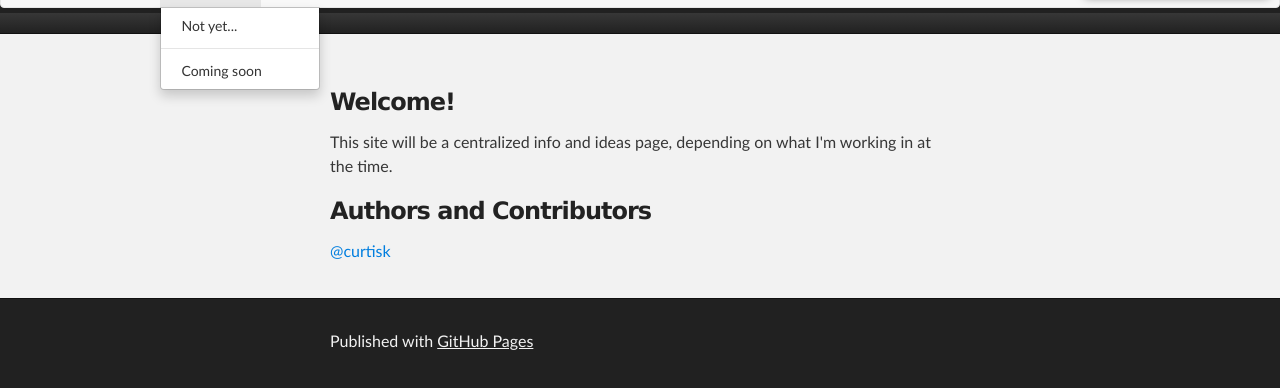
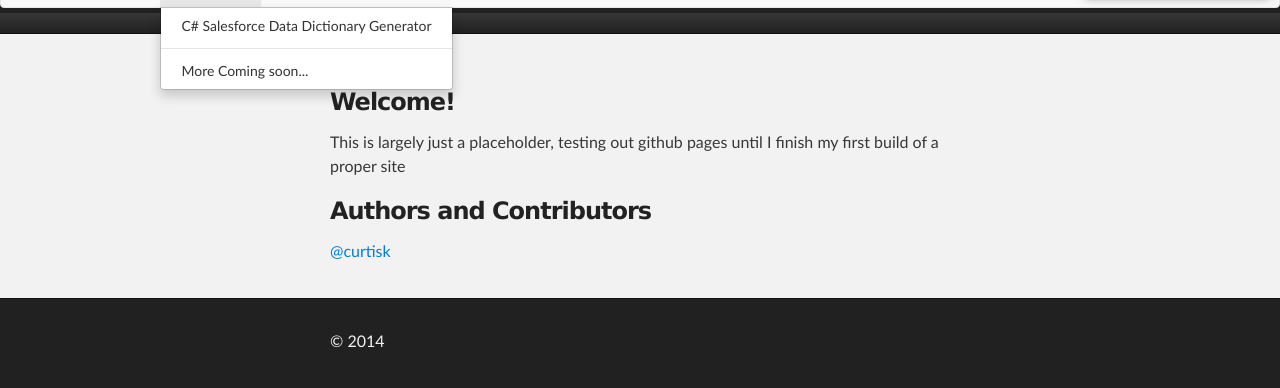
Before and after one commit to curtisk/curtisk.github.io, a plain HTML site: page index.html in a window 1280 px wide. Both pictures are taken after a click on the link "Projects". Shown: the part 44-432 px from the top of the page. Drawn offline with Linux system fonts and the light colour scheme.

Commit message:
Small changes to index and README
Just added link to recently uploaded utility app, changed up verbiage
since this is still just placeholder page, hopefully proper page will be
up shortly

```diff
--- a/index.html
+++ b/index.html
@@ -42,9 +42,9 @@
       <li class="dropdown">
         <a href="#" class="dropdown-toggle" data-toggle="dropdown">Projects <b class="caret"></b></a>
         <ul class="dropdown-menu">
-          <li><a href="#">Not yet...</a></li>
+          <li><a href="https://github.com/curtisk/SalesforceDataDictionaryUtil">C# Salesforce Data Dictionary Generator</a></li>
           <li class="divider"></li>
-          <li><a href="#">Coming soon</a></li>
+          <li><a href="#">More Coming soon...</a></li>
         </ul>
       </li>
     </ul>
@@ -66,8 +66,7 @@
     <div id="main_content_wrap" class="outer">
       <section id="main_content" class="inner">
         <h3>Welcome!</h3>
-
-<p>This site will be a centralized info and ideas page, depending on what I'm working in at the time.</p>
+<p>This is largely just a placeholder, testing out github pages until I finish my first build of a proper site</p>
 
 <h3>
 <a name="authors-and-contributors" class="anchor" href="#authors-and-contributors"><span class="octicon octicon-link"></span></a>Authors and Contributors</h3>
@@ -81,7 +80,7 @@
     <!-- FOOTER  -->
     <div id="footer_wrap" class="outer">
       <footer class="inner">
-        <p>Published with <a href="http://pages.github.com">GitHub Pages</a></p>
+        <p>&copy; 2014</p>
       </footer>
     </div>
     <script type="text/javascript">
```
Also changed, not shown: 1 other file.
